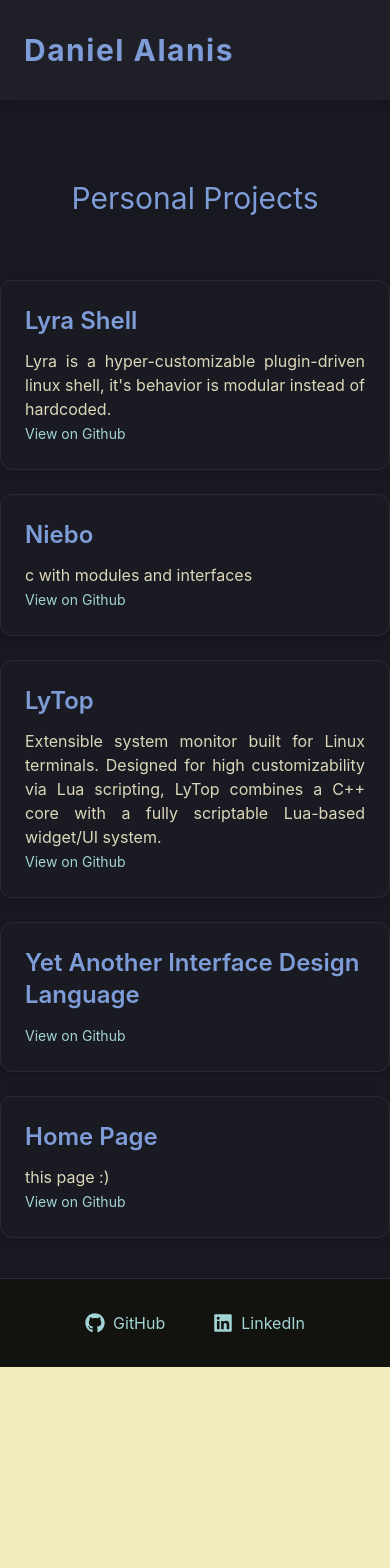
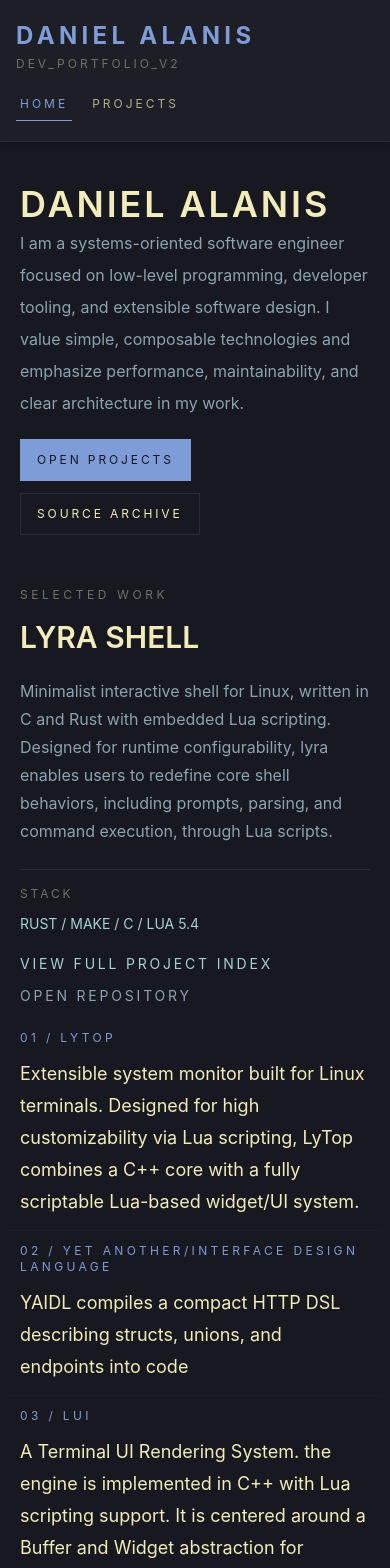
Before and after one commit to HasSak-47/HasSak-47.github.io, a React (Vite) app: page / in a window 390 px wide. Shown: the top 1568 px of the page. Before the commit the page ends 1367 px from the top, so only its background shows below. Built offline with nearby package versions, Linux system fonts and the light colour scheme; no server answers.

Commit message:
updated style

```diff
--- a/public/data.json
+++ b/public/data.json
@@ -9,6 +9,7 @@
             "short_desc": "Lyra is a hyper-customizable plugin-driven linux shell, it's behavior is modular instead of hardcoded.",
             "desc": "Minimalist interactive shell for Linux, written in C and Rust with embedded Lua scripting. Designed for runtime configurability, lyra enables users to redefine core shell behaviors, including prompts, parsing, and command execution, through Lua scripts.",
             "tools": [
+                "rust",
                 "Make",
                 "C",
                 "Lua 5.4"
@@ -42,11 +43,27 @@
             "branch": "stable"
         },
         {
-            "name": "Yet Another Interface Design Language",
+            "name": "Yet Another/Interface Design Language",
             "status": "experimental",
-            "desc": "YAIDL is a Rust workspace that compiles a compact HTTP DSL describing structs, unions, and endpoints into ready-to-wire code",
+            "short_desc": "YAIDL compiles a compact HTTP DSL describing structs, unions, and endpoints into code",
             "owner": "HasSak-47",
-            "project": "yaidl"
+            "project": "yaidl",
+            "tools": [
+                "Rust",
+                "Pest"
+            ]
+        },
+        {
+            "name": "LUI",
+            "status": "experimental",
+            "short_desc": "A Terminal UI Rendering System. the engine is implemented in C++ with Lua scripting support. It is centered around a Buffer and Widget abstraction for colored character grids, C++ and Lua-defined widgets.",
+            "owner": "HasSak-47",
+            "project": "yaidl",
+            "tools": [
+                "Make",
+                "C++",
+                "Lua 5.4"
+            ]
         },
         {
             "name": "Home Page",
--- a/src/App.tsx
+++ b/src/App.tsx
@@ -13,7 +13,7 @@ function Link({ icon: Icon, name, href }: LinkProps) {
   return (
     <a
       href={href}
-      className='border-dragonBlack4 text-lightBlue hover:text-crystalBlue hover:border-dragonBlue flex items-center gap-2 px-4 py-2 transition'
+      className='text-lightBlue hover:text-crystalBlue hover:border-dragonBlue inline-flex items-center gap-2 px-3 py-2 text-xs tracking-[0.22em] uppercase transition'
       target='_blank'
       rel='noopener noreferrer'
     >
@@ -23,10 +23,53 @@ function Link({ icon: Icon, name, href }: LinkProps) {
   );
 }
 
+function NavLink({
+  href,
+  label,
+  active,
+}: {
+  href: string;
+  label: string;
+  active: boolean;
+}) {
+  return (
+    <a
+      href={href}
+      className={`border-b px-1 py-2 text-xs tracking-[0.25em] uppercase transition sm:text-sm ${active
+          ? 'text-crystalBlue border-crystalBlue'
+          : 'text-lotusWhite3/70 hover:text-lightBlue border-transparent'
+        }`}
+    >
+      {label}
+    </a>
+  );
+}
+
+function getRoute() {
+  const hash = window.location.hash.replace(/^#/, '');
+  return hash === '/projects' ? '/projects' : '/';
+}
+
+function getProjectDescription(
+  project?: ProjectProps & {
+    shotest_desc?: string;
+  }
+) {
+  if (!project) return '';
+  return (
+    project.desc ??
+    project.short_desc ??
+    project.shortest_desc ??
+    project.shotest_desc ??
+    ''
+  );
+}
+
 export default function App() {
   const [projectList, setProjectList] = useState<
     ProjectProps[]
   >([]);
+  const [route, setRoute] = useState('/');
   const [index, setIndex] = useState<number | null>(null);
 
   useEffect(() => {
@@ -39,6 +82,16 @@ export default function App() {
   }, []);
 
   useEffect(() => {
+    const syncRoute = () => setRoute(getRoute());
+    syncRoute();
+    window.addEventListener('hashchange', syncRoute);
+    return () =>
+      window.removeEventListener('hashchange', syncRoute);
+  }, []);
+
+  useEffect(() => {
+    if (route !== '/projects') return;
+
     const handler = (delta: number) => {
       return (prev: number | null) => {
         if (prev === null) return 0;
@@ -49,6 +102,7 @@ export default function App() {
         return next;
       };
     };
+
     function handleKeyDown(e: KeyboardEvent) {
       if (e.key === 'j') {
         setIndex(handler(1));
@@ -59,29 +113,164 @@ export default function App() {
     window.addEventListener('keydown', handleKeyDown);
     return () =>
       window.removeEventListener('keydown', handleKeyDown);
-  }, [projectList.length]);
+  }, [projectList.length, route]);
 
-  const main = (
-    <main className='m-auto flex max-w-3xl flex-1 flex-col items-center justify-center gap-6 py-10'>
-      <h1 className='text-crystalBlue flex w-full flex-col items-center justify-center gap-6 px-4 py-10 text-3xl'>
-        Personal Projects
-      </h1>
-      {projectList.map((props, i) => (
-        <Project key={i} {...props} focus={i === index} />
-      ))}
+  const runnableProjects = projectList.filter(
+    (p) => p.status != 'wip'
+  );
+  const featuredProject = runnableProjects[0];
+  const topProjects = runnableProjects.slice(1, 4);
+  const home = (
+    <main className='mx-auto flex w-full max-w-6xl flex-1 flex-col px-2 py-4 sm:px-3 lg:px-4'>
+      <section className='relative overflow-hidden px-3 py-6 sm:px-5 sm:py-8'>
+        <div className=''>
+          <h1 className='text-lotusWhite3 text-4xl leading-tight font-semibold tracking-[0.08em] uppercase sm:text-5xl'>
+            Daniel Alanis
+          </h1>
+        </div>
+        <p className='text-dragonBlue2 text-base leading-8 sm:text-lg'>
+          I am a systems-oriented software engineer focused
+          on low-level programming, developer tooling, and
+          extensible software design. I value simple,
+          composable technologies and emphasize performance,
+          maintainability, and clear architecture in my
+          work.
+        </p>
+        <div className='mt-5 flex flex-wrap gap-3'>
+          <a
+            href='#/projects'
+            className='bg-crystalBlue text-sumiInk0 hover:bg-lightBlue inline-flex border border-transparent px-4 py-3 text-xs tracking-[0.24em] uppercase transition'
+          >
+            Open Projects
+          </a>
+          <a
+            href='https://github.com/HasSak-47'
+            target='_blank'
+            rel='noopener noreferrer'
+            className='border-sumiInk4 text-lotusWhite3 hover:border-dragonBlue hover:text-lightBlue inline-flex border px-4 py-3 text-xs tracking-[0.24em] uppercase transition'
+          >
+            Source Archive
+          </a>
+        </div>
+      </section>
+
+      <section className='mt-4 grid lg:grid-cols-[0.9fr_1.1fr]'>
+        <div className='p-3 sm:p-4'>
+          <p className='text-fujiGray mb-4 text-xs tracking-[0.3em] uppercase'>
+            Selected Work
+          </p>
+          <h2 className='text-lotusWhite3 text-3xl leading-tight font-semibold uppercase'>
+            {featuredProject?.name ?? 'Project Archive'}
+          </h2>
+          <p className='text-dragonBlue2 mt-5 text-base leading-7'>
+            {getProjectDescription(featuredProject) ||
+              'A growing archive of system software and interface experiments.'}
+          </p>
+          {(featuredProject?.tools?.length ?? 0) > 0 && (
+            <div className='border-sumiInk4 mt-6 border-t pt-4'>
+              <p className='text-fujiGray text-xs tracking-[0.24em] uppercase'>
+                Stack
+              </p>
+              <p className='text-lightBlue mt-2 text-sm leading-7 uppercase'>
+                {featuredProject?.tools?.join(' / ')}
+              </p>
+            </div>
+          )}
+          <div className='mt-4 flex flex-wrap gap-3'>
+            <a
+              href='#/projects'
+              className='text-lightBlue hover:text-crystalBlue text-sm tracking-[0.2em] uppercase'
+            >
+              View full project index
+            </a>
+            {featuredProject && (
+              <a
+                href={`https://github.com/${featuredProject.owner}/${featuredProject.project}`}
+                target='_blank'
+                rel='noopener noreferrer'
+                className='text-dragonBlue2 hover:text-lightBlue text-sm tracking-[0.2em] uppercase'
+              >
+                Open repository
+              </a>
+            )}
+          </div>
+        </div>
+
+        <div className='bg-waveBlue1/20 grid gap-px'>
+          {topProjects.map((project, i) => (
+            <div
+              key={project.name}
+              className='border-sumiInk4 bg-sumiInk1 p-3 sm:p-4'
+            >
+              <p className='text-crystalBlue text-xs tracking-[0.28em] uppercase'>
+                {`0${i + 1} / ${project.name}`}
+              </p>
+              <p className='text-lotusWhite3 mt-3 text-lg leading-8'>
+                {getProjectDescription(project) ||
+                  'No project description available yet.'}
+              </p>
+            </div>
+          ))}
+        </div>
+      </section>
+    </main>
+  );
+
+  const projects = (
+    <main className='mx-auto flex w-full max-w-6xl flex-1 flex-col px-2 py-4 sm:px-3 lg:px-4'>
+      <section className='px-3 py-5 sm:px-5'>
+        <h1 className='text-lotusWhite3 mt-4 text-4xl font-semibold tracking-[0.08em] uppercase sm:text-5xl'>
+          Personal Projects
+        </h1>
+        <p className='text-dragonBlue2 mt-5 text-base leading-8'>
+          Some of the personal projects I have worked on,
+          mostly *nix utilities, language tooling, and
+          interface experiments. Use `j` and `k` to move
+          focus across cards. Like in vim :)
+        </p>
+      </section>
+
+      <section className='mt-4 grid gap-4'>
+        {projectList.map((props, i) => (
+          <Project key={i} {...props} focus={i === index} />
+        ))}
+      </section>
     </main>
   );
 
   return (
-    <div className='bg-sumiInk1 text-fujiWhite flex min-h-screen w-screen min-w-50 flex-col justify-between'>
-      <header className='bg-sumiInk3 px-6 py-8 text-3xl font-bold tracking-wider shadow-md'>
-        <h1 className='text-crystalBlue'>Daniel Alanis</h1>
+    <div className='bg-sumiInk1 text-fujiWhite flex min-h-screen w-screen min-w-50 flex-col'>
+      <header className='bg-sumiInk3/95 border-sumiInk4 sticky top-0 z-20 border-b px-4 py-5 shadow-md backdrop-blur sm:px-6 lg:px-8'>
+        <div className='mx-auto flex max-w-6xl flex-col gap-4 sm:flex-row sm:items-center sm:justify-between'>
+          <div>
+            <h1 className='text-crystalBlue text-2xl font-bold tracking-[0.18em] uppercase'>
+              Daniel Alanis
+            </h1>
+            <p className='text-fujiGray mt-1 text-xs tracking-[0.25em] uppercase'>
+              dev_portfolio_v2
+            </p>
+          </div>
+
+          <nav className='flex flex-wrap items-center gap-4'>
+            <NavLink
+              href='#/'
+              label='Home'
+              active={route === '/'}
+            />
+            <NavLink
+              href='#/projects'
+              label='Projects'
+              active={route === '/projects'}
+            />
+          </nav>
+        </div>
       </header>
 
-      {main}
+      {route === '/projects' ? projects : home}
 
       <footer className='bg-dragonBlack1 text-lotusWhite3 border-sumiInk4 border-t px-4 py-6'>
         <div className='mx-auto flex max-w-5xl flex-col items-center justify-between gap-4 sm:flex-row'>
+          <div className='text-fujiGray text-xs tracking-[0.24em] uppercase'></div>
           <div className='flex gap-4'>
             <Link
               icon={FaGithub}
--- a/src/Project.tsx
+++ b/src/Project.tsx
@@ -36,6 +36,7 @@ function generateUrl(page: string | null, text: string) {
 
 export interface ProjectProps {
   name: string;
+  status?: string;
   owner: string;
   project: string;
   branch?: string;
@@ -95,6 +96,7 @@ export default function Project({
   }, [focus]);
 
   const githubUrl = getGithubRepoUrl(owner, project);
+  const status = opts['status' as keyof typeof opts];
 
   let desc =
     opts[mode] !== undefined
@@ -108,39 +110,75 @@ export default function Project({
   return (
     <div
       ref={containerRef}
-      className='border-sumiInk4 bg-sumiInk2 focus:border-sumiInk3 w-full max-w-3xl rounded-xl border p-6 shadow-md'
+      className='focus:border-crystalBlue w-full p-6 transition'
       tabIndex={-1}
     >
-      <div className='mb-3 flex items-center justify-between'>
-        <div className='text-crystalBlue text-2xl font-semibold'>
+      <div className='mb-4 flex flex-col gap-3 sm:flex-row sm:items-start sm:justify-between'>
+        <div>
+          <div className='flex flex-wrap items-center gap-3'>
+            <div className='text-crystalBlue text-2xl font-semibold uppercase'>
               {name}
             </div>
+            {typeof status === 'string' && (
+              <span className='border-waveBlue2 text-lightBlue border px-2 py-1 text-xs uppercase'>
+                {status}
+              </span>
+            )}
+          </div>
+          <div className='text-fujiGray mt-2 text-xs tracking-[0.24em] uppercase'>
+            {owner}/{project}
+          </div>
+          {opts.tools && opts.tools.length > 0 && (
+            <div className='mt-4 flex flex-wrap gap-2'>
+              {opts.tools.map((tool) => (
+                <span
+                  key={tool}
+                  className='border-sumiInk4 text-dragonBlue2 border px-2 py-1 text-xs uppercase'
+                >
+                  {tool}
+                </span>
+              ))}
+            </div>
+          )}
+        </div>
         {readme && (
-          <div className='text-springViolet1 hover:text-dragonBlue2 flex rounded-lg px-2 py-1 transition'>
-            <div>readme.md</div>
           <button
+            className='text-springViolet1 hover:text-dragonBlue2 flex rounded-lg px-2 py-1 transition'
             onClick={() => setShowReadme(!showReadme)}
             title={
               showReadme ? 'Hide README' : 'Show README'
             }
           >
             {showReadme ? (
+              <>
+                <div>Hide readme.md</div>
+                <div className='mt-auto mb-auto'>
                   <HiChevronUp />
+                </div>
+              </>
             ) : (
+              <>
+                <div>Show readme.md</div>
+                <div className='mt-auto mb-auto'>
                   <HiChevronDown />
+                </div>
+              </>
             )}
           </button>
-          </div>
         )}
       </div>
-      <div className='text-justify'> {desc} </div>
+      <div className='text-lotusWhite3/90 text-justify leading-7'>
+        {desc}
+      </div>
       {showReadme && readme && (
         <div className='markdown prose prose-invert border-dragonBlue2 mt-4 max-w-none rounded-lg border p-6'>
           <ReactMarkdown>{readme}</ReactMarkdown>
         </div>
       )}
+      <div className='mt-5 flex flex-col gap-1'>
         {generateUrl(githubUrl, 'View on Github')}
         {generateUrl(page || null, 'View Page')}
       </div>
+    </div>
   );
 }
```
Also changed, not shown: 6 other files (tests, documents, lock files or other folders). Lines whose indentation alone changed are shown as unchanged.
